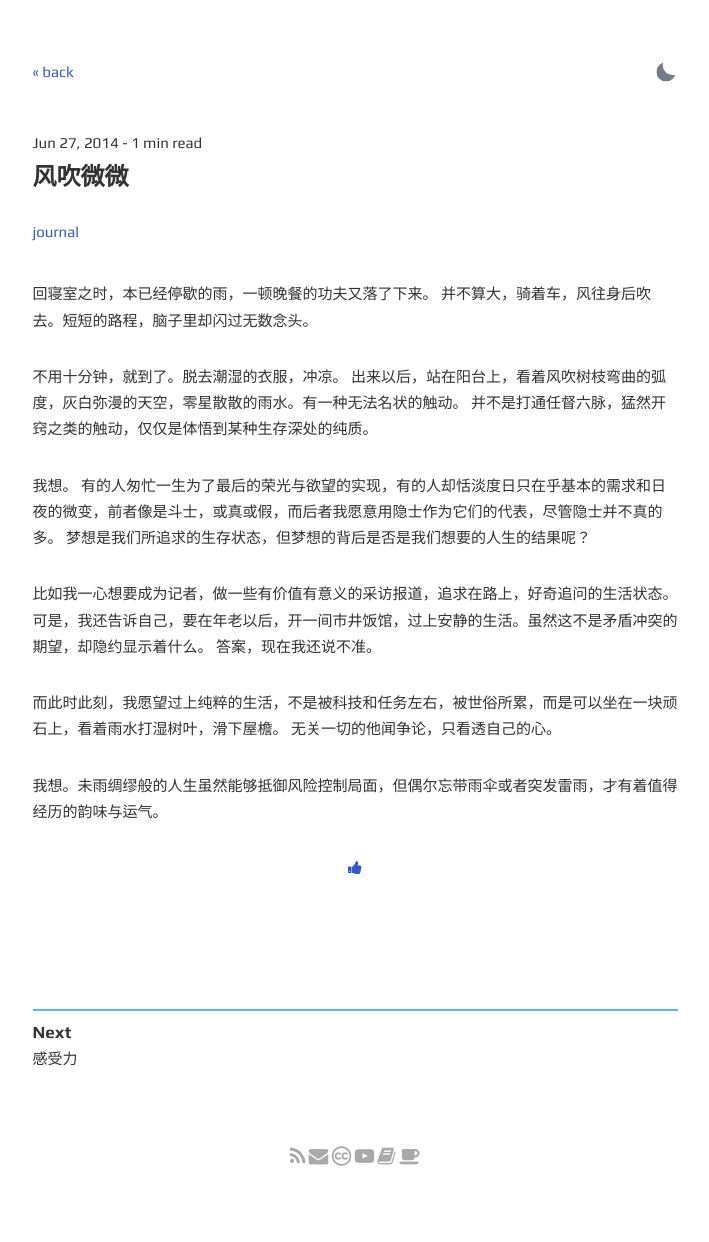
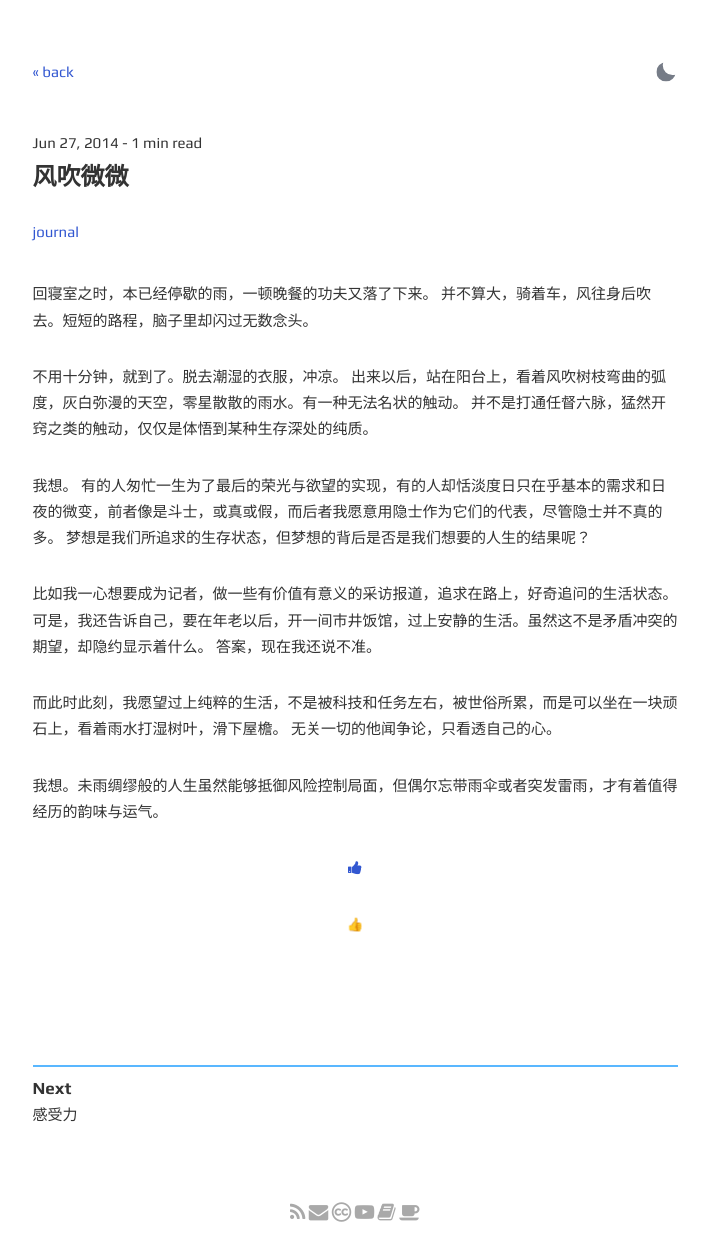
Before and after one commit to codyb1ue/codyb1ue.github.io, a Jekyll site: the page built from _posts/2014-06-27-breeze.md, in a window 1280 px wide. Shown: the whole page, without its empty margins (285-994 px from the left). Built offline with Jekyll 4.4.1, drawn with Linux system fonts in a browser that asks for light colours; comment, search, counter and statistics services are not loaded; before the commit the page ends 1186 px from its top, so only the background shows below that.

Commit message:
Update post.html

```diff
--- a/_layouts/post.html
+++ b/_layouts/post.html
@@ -21,6 +21,18 @@ layout: default
     <a href="{{ site.url }}{{ site.baseurl }}/tag/{{tag}}">{{tag}}</a>{% unless forloop.last %}, {% endunless %}{% endfor %}</span>
   {{ content }}
   <p align="center"><a href="https://www.buymeacoffee.com/memozine" target="_blank"><i class="fa fa-thumbs-up" aria-hidden="true"></i></a></p>
+  <!DOCTYPE html>
+   <html>
+   <head>
+     <script src="/assets/js/donate.js"></script>
+   </head>
+   <body>
+    <p align="center">
+    <input type="button" onclick="myFunction()" value="👍" style="border:none; background-color: transparent"/>
+    </p>
+  </body>
+  </html>
+
 </section>
 
 
```
